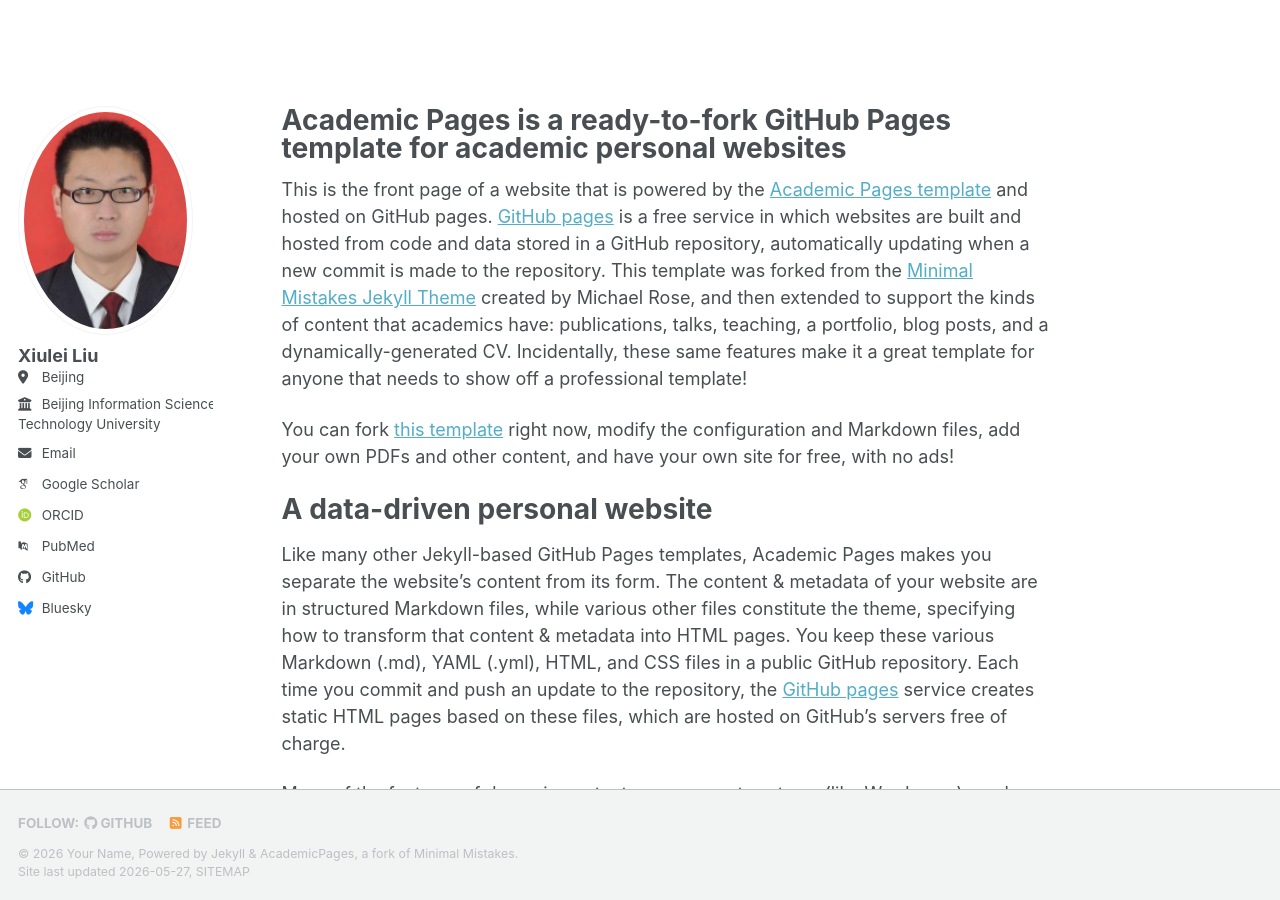
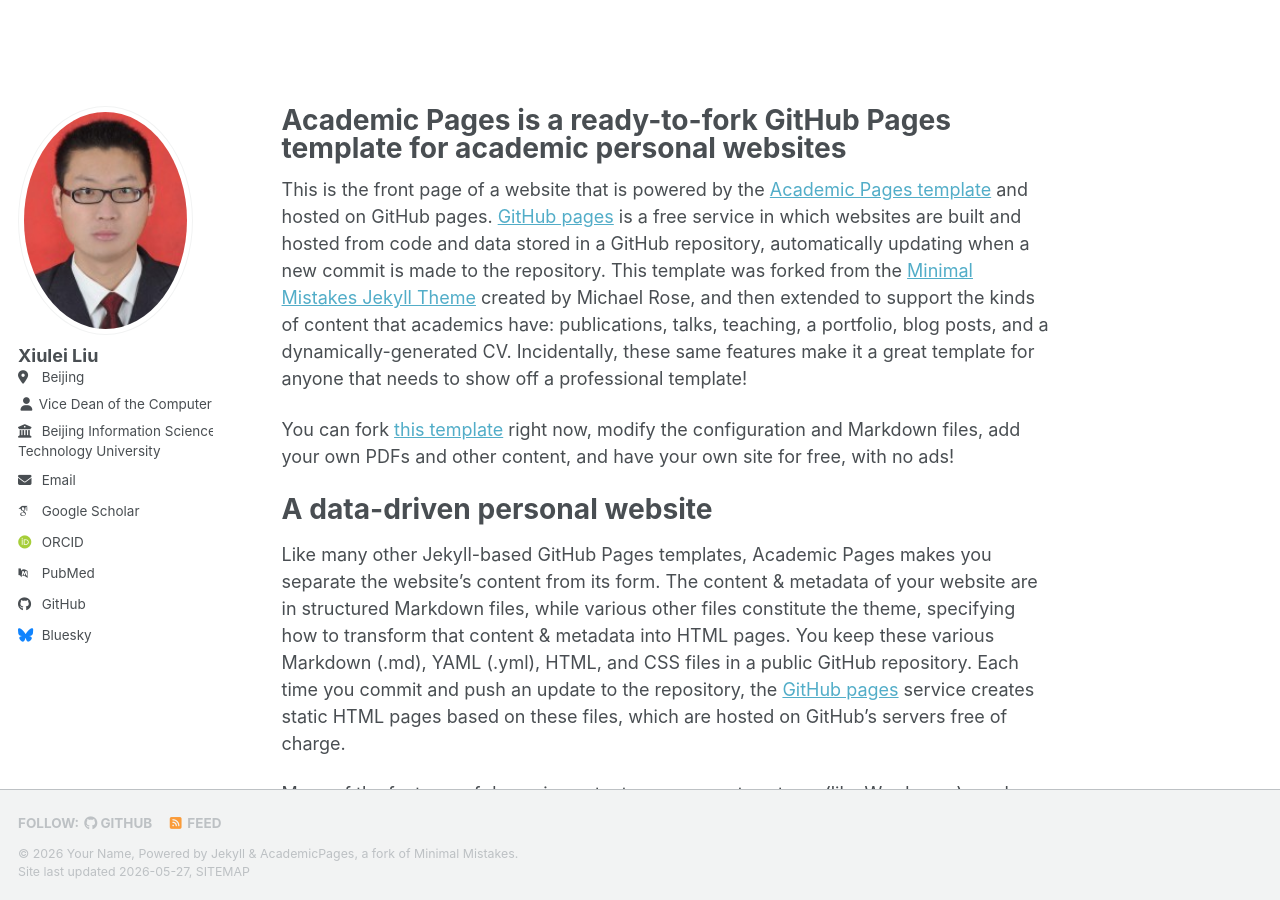
Before and after one commit to zml110120/XiuleiLiu_homepage, a Jekyll site: the page built from _pages/about.md, in a window 1280 px wide and 900 px high. Built offline with Jekyll 4.4.1, drawn with Linux system fonts in a browser that asks for light colours; some web fonts are replaced; a script bundle is joined from its source files by our own code; library files that are not in the unit come from our copies.

Commit message:
Update _config.yml

```diff
--- a/_config.yml
+++ b/_config.yml
@@ -13,10 +13,9 @@ title                    : "Your Name / Site Title"
 title_separator          : "-"
 name                     : &name "Your Name"
 description              : &description "Your Name's academic portfolio"   # Update this with a general description of your site, this is the default if not overridden by a page
-url                      : https://academicpages.github.io # The base hostname & protocol for your site e.g. "https://[your GitHub username].github.io",
-                                                           # or if you already have some other page hosted on Github then use "https://[your GitHub username].github.io/[Your Repo Name]"
-baseurl                  : "" # the subpath of your site, e.g. "/blog"
-repository               : "academicpages/academicpages.github.io"
+url: "https://zml110120.github.io"
+baseurl: "/XiuleiLiu_homepage"
+repository: "zml110120/XiuleiLiu_homepage"
 
 # Site Author - The following control what appear as part of the author content on the side bar.
 #               If a field is blank the icon and link will not appear, otherwise it will be shown.
@@ -28,9 +27,9 @@ author:
   location         : "Beijing"
   employer         : "Beijing Information Science &<br>Technology University"
   email            : "liuxiulei@bistu.edu.cn"
-  Position         : Vice Dean of the Computer College
-  Title            : Professor
-  Research Field    : Natural Language Processing
+  position         : Vice Dean of the Computer College
+  title            : Professor
+  research Field    : Natural Language Processing
 
   # Academic websites
   academia         : # URL
```
